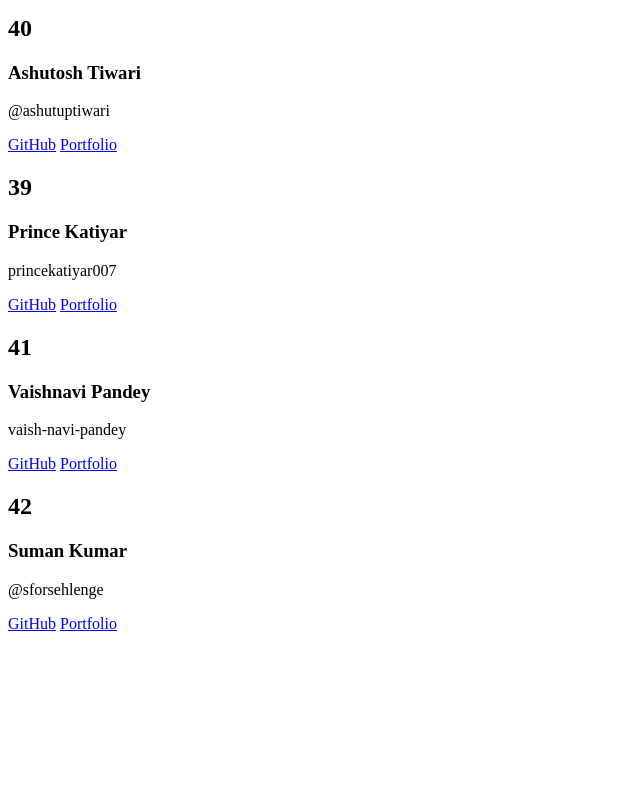
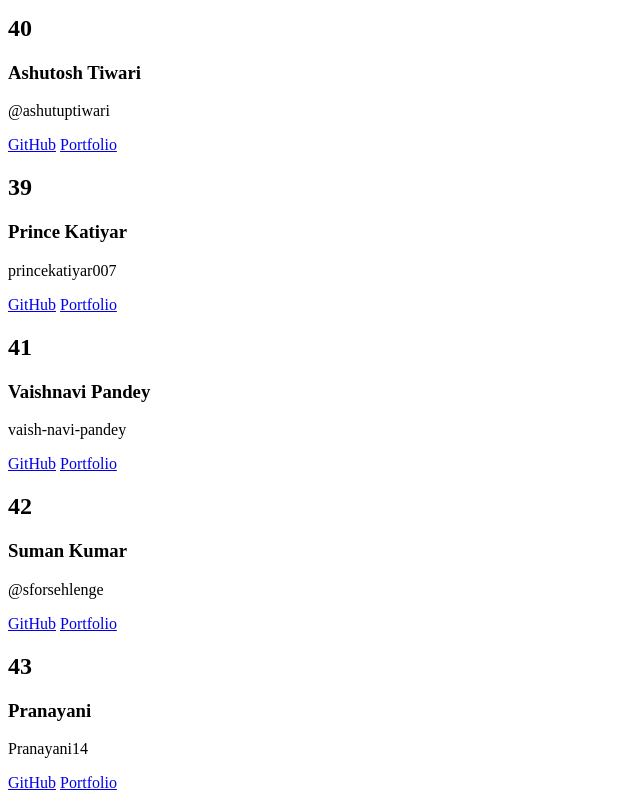
Before and after one commit to CSOC-23/CSOC23-Week-0, a plain HTML site: page index.html in a window 1280 px wide. Shown: the part 9258-10058 px from the top of the page, without its empty margins (0-640 px from the left). Before the commit the page ends 9899 px from the top, so only its background shows below. Drawn offline with nearby package versions, Linux system fonts and the light colour scheme.

Commit message:
Update index.html

```diff
--- a/index.html
+++ b/index.html
@@ -1647,6 +1647,36 @@
 
   <!-- block -->
 
+      <!-- block -->
+      <div
+        class="card"
+        data-tilt
+        data-tilt-max="50"
+        data-tilt-speed="200"
+        data-tilt-perspective="700"
+        data-tilt-glare="true"
+        data-tilt-max-glare="0.8"
+        data-tilt-max="10"
+      >
+        <div class="content">
+          <h2>43</h2>
+          <!-- increment this number in your card -->
+          <h3>Pranayani</h3>
+          <!-- Add your name -->
+          <p>Pranayani14</p>
+          <!-- Add your GitHub username -->
+          <a href="https://github.com/Pranayani14">GitHub</a>
+          <!-- Add your GitHub profile link -->
+          <a
+            href="https://tranquil-hummingbird-8cb075.netlify.app/"
+            >Portfolio</a
+          >
+          <!-- Add your Portfolio profile link -->
+        </div>
+      </div>
+
+      <!-- block -->
+
 
 
     <script src="https://cdn.jsdelivr.net/npm/less@4.1.1"></script>
```
